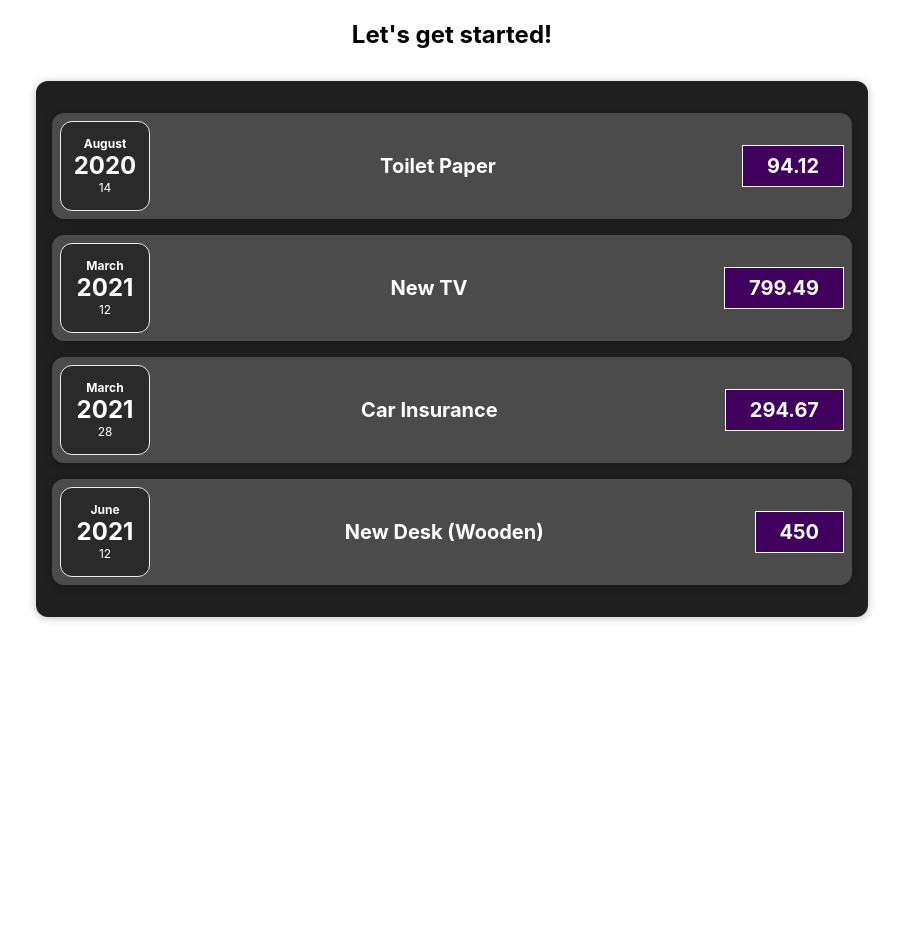
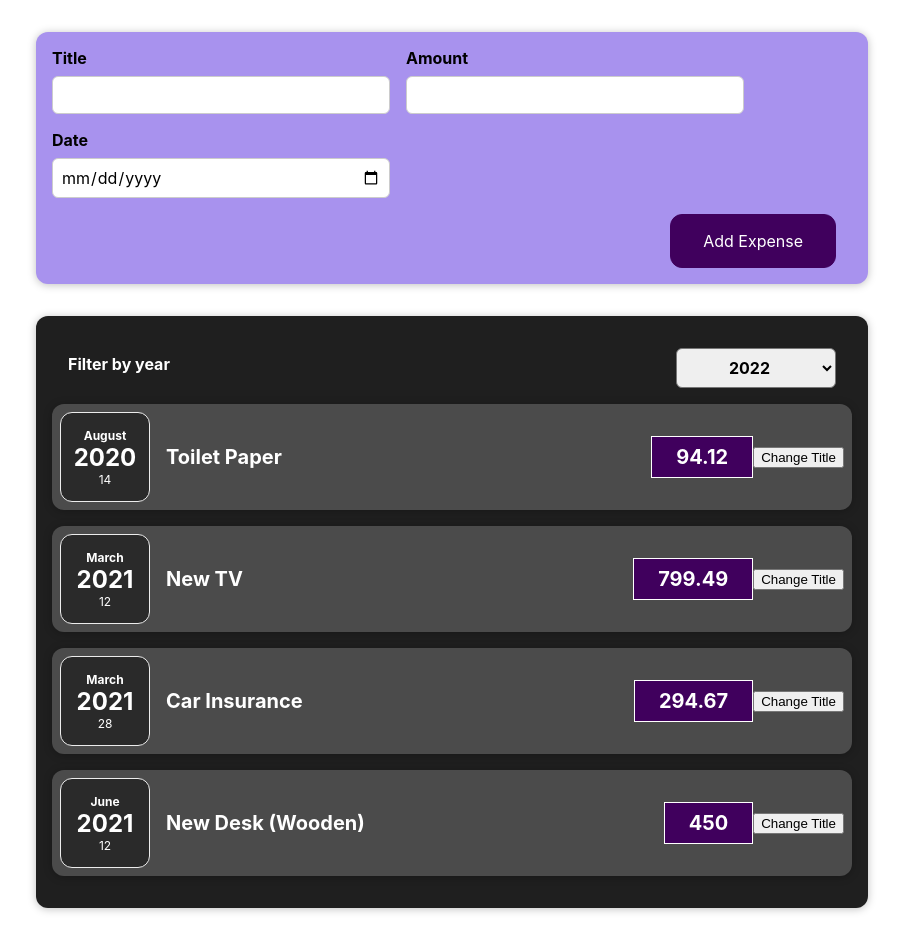
Before and after one commit to MVoorst/React_course, a React (Create React App) app: page / in a window 1280 px wide. Shown: the whole page, without its empty margins (188-1091 px from the left). Before the commit the page ends 800 px from the top, so only its background shows below. Built offline with nearby package versions, Linux system fonts and the light colour scheme.

Commit message:
Added states and events

```diff
--- a/src/App.js
+++ b/src/App.js
@@ -1,7 +1,19 @@
 import './App.css';
 import Expenses from "./components/Expenses/Expenses";
+import NewExpense from "./components/NewExpense/NewExpense";
 
 const App = () => {
+
+    const addExpenseHandler = (expense) => {
+        const expenseData = {
+            ...expense,
+
+        }
+        console.log("in app");
+        console.log(expenseData)
+    }
+
+
     const expenses = [
         {
             id: 'e1',
@@ -26,8 +38,8 @@
 
 
   return (
-    <div className="App">
-      <h2>Let's get started!</h2>
+    <div>
+        <NewExpense onAddExpense={addExpenseHandler}/>
         <Expenses expenses = {expenses}/>
     </div>
   );
--- /dev/null
+++ b/src/components/Expenses/ExpenseFilter.css
@@ -0,0 +1,24 @@
+.expenses-filter {
+    color: white;
+    padding: 0 1rem;
+}
+
+.expenses-filter__control {
+    display: flex;
+    width: 100%;
+    align-items: center;
+    justify-content: space-between;
+    margin: 1rem 0;
+}
+
+.expenses-filter label {
+    font-weight: bold;
+    margin-bottom: 0.5rem;
+}
+
+.expenses-filter select {
+    font: inherit;
+    padding: 0.5rem 3rem;
+    font-weight: bold;
+    border-radius: 6px;
+}
--- /dev/null
+++ b/src/components/Expenses/ExpenseFilter.js
@@ -0,0 +1,32 @@
+import './ExpenseFilter.css';
+import {useState} from "react";
+
+const ExpensesFilter = (props) => {
+
+    const [enteredYear, setEnteredYear] = useState('');
+
+    const selectYearHandler = (event) => {
+        event.preventDefault();
+        setEnteredYear(event.target.value);
+        console.log(enteredYear);
+
+        //receive function from Expenses
+        props.onChangeFilter(event.target.value);
+    }
+
+    return (
+        <div className='expenses-filter'>
+            <div className='expenses-filter__control'>
+                <label>Filter by year</label>
+                <select value={props.selected} onChange={selectYearHandler}>
+                    <option value='2022'>2022</option>
+                    <option value='2021'>2021</option>
+                    <option value='2020'>2020</option>
+                    <option value='2019'>2019</option>
+                </select>
+            </div>
+        </div>
+    );
+};
+
+export default ExpensesFilter;
--- a/src/components/Expenses/ExpenseItem.js
+++ b/src/components/Expenses/ExpenseItem.js
@@ -1,17 +1,38 @@
 import './ExpenseItem.css'
 import Card from "../UI/Card";
 import ExpenseDate from "./ExpenseDate";
+import {useState} from 'react';
+
 
 const ExpenseItem = (props) => {
+
+    const [title, setTitle] = useState(props.title);
+    /*const [describes the function, update function] = useState(props.title);
+    * useState always returns an array with 2 arguments*/
+    console.log('started');
+
+    const clickHandler = () => {
+        setTitle('Updated');
+        console.log(title);
+    }
+
+
     return (
         <Card className='expense-item'>
             <ExpenseDate date={props.date}/>
             <div className='expense-item__description'>
-                <h2>{props.title}</h2>
+                <h2>{title}</h2>
                 <div className='expense-item__price'>{props.amount}</div>
             </div>
+            <button onClick={clickHandler}>Change Title</button>
+
+            {/*<button onClick={clickHandler()}>Change Title</button> <- {
+            de () zorgen ervoor dat de methode wordt aangeroepen bij inladen van jsx, dus nog voor de kick}
+            */}
         </Card>
     )
  }
 
+
+
  export default ExpenseItem;
--- a/src/components/Expenses/Expenses.js
+++ b/src/components/Expenses/Expenses.js
@@ -1,20 +1,34 @@
 import ExpenseItem from "./ExpenseItem";
 import Card from "../UI/Card";
 import './Expenses.css';
+import ExpenseFilter from "./ExpenseFilter";
+import {useState} from "react";
 
 const Expenses = (props) => {
+
+    const [filteredYear, setFilteredYear] = useState('');
+
+    const selectYearFilterHandler = (selectedYear) => {
+        setFilteredYear(selectedYear);
+    }
+
     const expensesFrom0= props.expenses[0];
     const expensesFrom1= props.expenses[1];
     const expensesFrom2= props.expenses[2];
     const expensesFrom3= props.expenses[3];
 
     return (
+
+        <div>
+
             <Card className='expenses'>
+                <ExpenseFilter selected={filteredYear} onChangeFilter = {selectYearFilterHandler}/>
                 <ExpenseItem title={expensesFrom0.title} amount={expensesFrom0.amount} date={expensesFrom0.date}/>
                 <ExpenseItem title={expensesFrom1.title} amount={expensesFrom1.amount} date={expensesFrom1.date}/>
                 <ExpenseItem title={expensesFrom2.title} amount={expensesFrom2.amount} date={expensesFrom2.date}/>
                 <ExpenseItem title={expensesFrom3.title} amount={expensesFrom3.amount} date={expensesFrom3.date}/>
             </Card>
+        </div>
     )
 
 
--- /dev/null
+++ b/src/components/NewExpense/ExpenseForm.css
@@ -0,0 +1,26 @@
+.new-expense__controls {
+    display: flex;
+    flex-wrap: wrap;
+    gap: 1rem;
+    margin-bottom: 1rem;
+    text-align: left;
+}
+
+.new-expense__control label {
+    font-weight: bold;
+    margin-bottom: 0.5rem;
+    display: block;
+}
+
+.new-expense__control input {
+    font: inherit;
+    padding: 0.5rem;
+    border-radius: 6px;
+    border: 1px solid #ccc;
+    width: 20rem;
+    max-width: 100%;
+}
+
+.new-expense__actions {
+    text-align: right;
+}
--- /dev/null
+++ b/src/components/NewExpense/ExpenseForm.js
@@ -0,0 +1,66 @@
+import './ExpenseForm.css'
+import {useState} from "react";
+
+
+
+const ExpenseForm = (props) => {
+
+
+    const [enteredTitle, setEnteredTitle] = useState('');
+    const [enteredAmount, setEnteredAmount] = useState('');
+    const [enteredDate, setEnteredDate] = useState('');
+
+    const titleChangeHandler = (event) => {
+        setEnteredTitle(event.target.value);
+        console.log(enteredTitle);
+    }
+    const amountChangeHandler = (event) => {
+        setEnteredAmount(event.target.value);
+        console.log(enteredAmount);
+
+    }
+    const dateChangeHandler = (event) => {
+        setEnteredDate(event.target.value);
+        console.log(enteredDate.toLocaleUpperCase());
+    }
+
+    const submitHandler = (event) => {
+        event.preventDefault(); //default Javascript to prevent page loading
+
+        const expenseData = {
+            title: enteredTitle,
+            amount: enteredAmount,
+            date: new Date(enteredDate)
+        }
+
+        props.onSaveExpenseData(expenseData);
+
+        setEnteredTitle('');
+        setEnteredAmount('');
+        setEnteredDate('');
+    };
+
+    return (
+        <form onSubmit={submitHandler}>
+            <div className='new-expense__controls'>
+                <div className='new-expense__control'>
+                    <label>Title</label>
+                    <input type='text' value={enteredTitle} onChange={titleChangeHandler}/>
+                </div>
+                <div className='new-expense__control'>
+                    <label>Amount</label>
+                    <input type='number' value={enteredAmount} min='0.01' step={'0.01'} onChange={amountChangeHandler}/>
+                </div>
+                <div className='new-expense__control'>
+                    <label>Date</label>
+                    <input type='date' value={enteredDate} min='2019-01-01' max={'2022-12-31'} onChange={dateChangeHandler}/>
+                </div>
+            </div>
+            <div className='new-expense__actions'>
+                <button type={'Submit'}>Add Expense</button>
+            </div>
+        </form>
+    )
+};
+
+export default ExpenseForm;
--- /dev/null
+++ b/src/components/NewExpense/NewExpense.css
@@ -0,0 +1,38 @@
+.new-expense {
+    background-color: #a892ee;
+    padding: 1rem;
+    margin: 2rem auto;
+    width: 50rem;
+    max-width: 95%;
+    border-radius: 12px;
+    text-align: center;
+    box-shadow: 0 1px 8px rgba(0, 0, 0, 0.25);
+}
+
+.new-expense button {
+    font: inherit;
+    cursor: pointer;
+    padding: 1rem 2rem;
+    border: 1px solid #40005d;
+    background-color: #40005d;
+    color: white;
+    border-radius: 12px;
+    margin-right: 1rem;
+}
+
+.new-expense button:hover,
+.new-expense button:active {
+    background-color: #510674;
+    border-color: #510674;
+}
+
+.new-expense button.alternative {
+    color: #220131;
+    border-color: transparent;
+    background-color: transparent;
+}
+
+.new-expense button.alternative:hover,
+.new-expense button.alternative:active {
+    background-color: #ddb3f8;
+}
--- /dev/null
+++ b/src/components/NewExpense/NewExpense.js
@@ -0,0 +1,25 @@
+import './NewExpense.css'
+import ExpenseForm from "./ExpenseForm";
+
+
+
+const NewExpense = (props) => {
+
+    const saveExpenseDataHandler = (enteredExpenseData) => {
+        const expenseData = {
+            ...enteredExpenseData,
+            id: Math.random().toString()
+        }
+        props.onAddExpense(expenseData);
+        console.log(expenseData)
+    }
+
+    return (
+        <div className='new-expense'>
+            <ExpenseForm onSaveExpenseData={saveExpenseDataHandler}/>
+
+        </div>
+    )
+};
+
+export default NewExpense;
```
Lines whose indentation alone changed are shown as unchanged.
